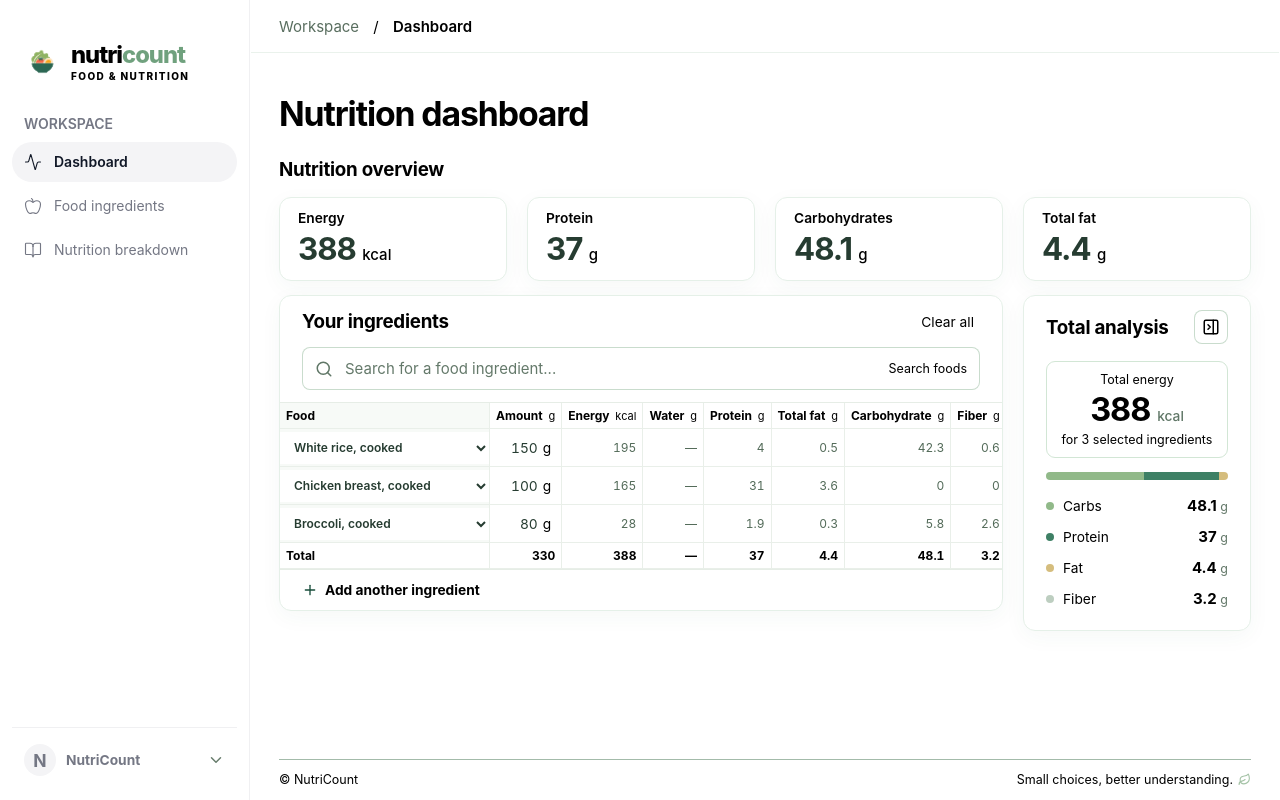
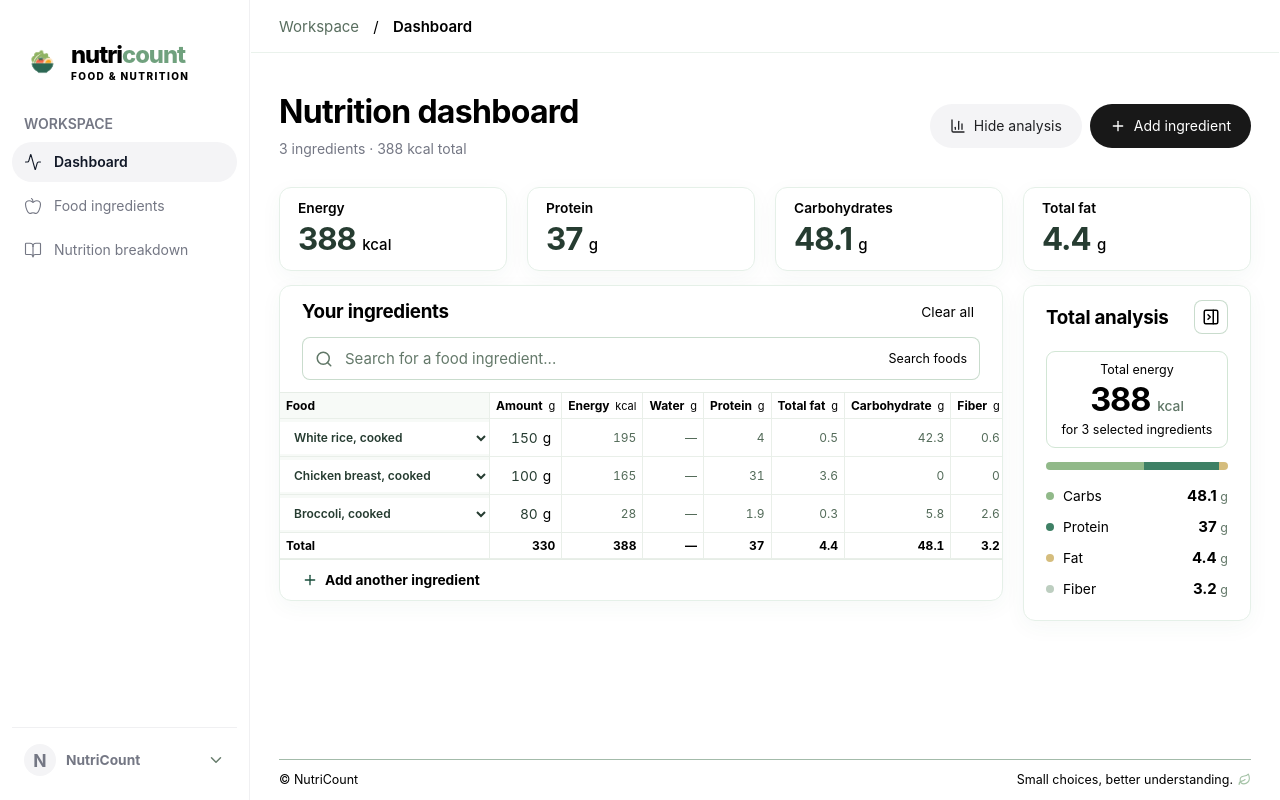
Before and after one commit to nopaalh/nutriCount, a React (Vite) app in the folder frontend/: page / in a window 1280 px wide. Built offline with nearby package versions, Linux system fonts and the light colour scheme.

Commit message:
Simplify the dashboard header and nutrition actions

```diff
--- a/frontend/src/features/dashboard/pages/DashboardPage.tsx
+++ b/frontend/src/features/dashboard/pages/DashboardPage.tsx
@@ -39,17 +39,40 @@ export default function DashboardPage() {
 
   return (
     <AppLayout>
-      <div className="heading-row">
+      <header className="dashboard-header">
         <div>
           <h1>Nutrition dashboard</h1>
+          <p>
+            {selected.length}{" "}
+            {selected.length === 1 ? "ingredient" : "ingredients"}
+            {" · "}
+            {format(totals.energy)} kcal total
+          </p>
         </div>
-      </div>
-
-      <div className="overview-line">
-        <div>
-          <h2>Nutrition overview</h2>
+        <div className="dashboard-header-actions">
+          <button
+            type="button"
+            className="dashboard-action"
+            aria-expanded={showAnalysis}
+            aria-controls="breakdown"
+            onClick={() => setShowAnalysis(!showAnalysis)}
+          >
+            <ChartColumn size={16} />
+            {showAnalysis ? "Hide analysis" : "Show analysis"}
+          </button>
+          <button
+            type="button"
+            className="dashboard-action dashboard-action-primary"
+            onClick={() =>
+              document
+                .querySelector<HTMLInputElement>(".search-wrap input")
+                ?.focus()
+            }
+          >
+            <Plus size={16} /> Add ingredient
+          </button>
         </div>
-      </div>
+      </header>
 
       <section className="stat-grid" aria-label="Nutrition totals">
         {nutrients.map(({ key, label, unit }) => (
```
